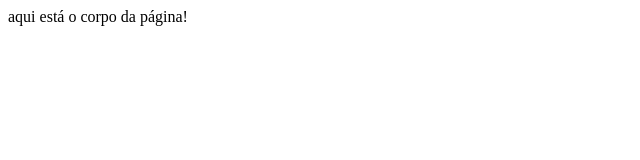
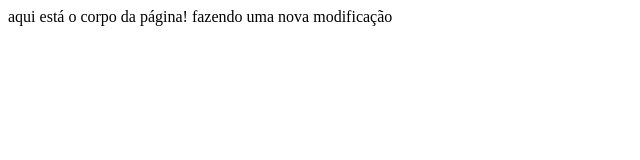
Before and after one commit to jose-aldair/Site, a plain HTML site: page index.html in a window 1280 px wide. Shown: the whole page, without its empty margins (0-640 px from the left). Drawn offline with Linux system fonts and the light colour scheme.

Commit message:
Nova Alteração

```diff
--- a/index.html
+++ b/index.html
@@ -6,5 +6,6 @@
 </head>
 <body>aqui está o
 	corpo da página!
+	fazendo uma nova modificação
 </body>
 </html>
```
